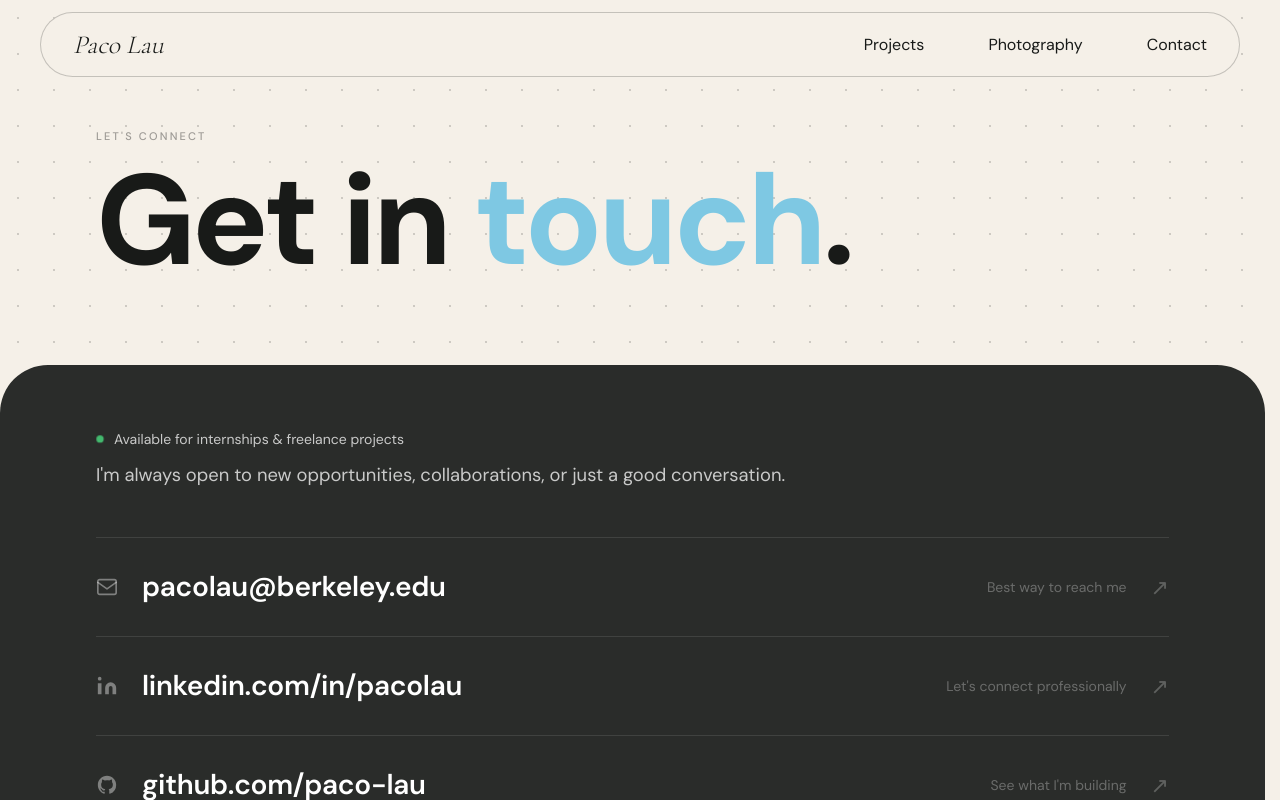
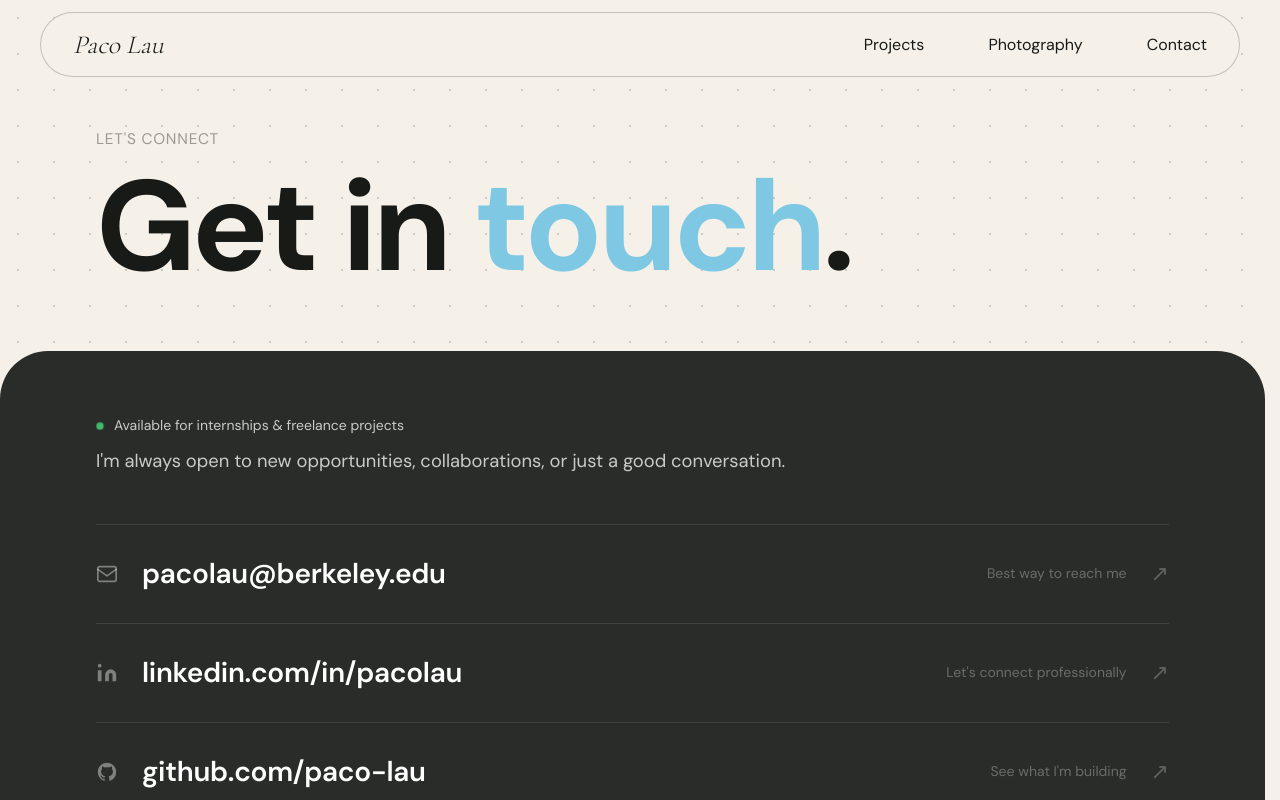
Before and after one commit to paco-lau/portfolio, a Next.js app: page /contact in a window 1280 px wide. Shown: the top 800 px of the page. Built offline with nearby package versions, Linux system fonts and the light colour scheme.

Commit message:
added animations to contact page

```diff
--- a/app/components/Footer.tsx
+++ b/app/components/Footer.tsx
@@ -18,6 +18,7 @@ export default function Footer() {
         <div className="flex gap-6 text-sm text-white/60">
           <a href="mailto:pacolau@berkeley.edu" className="hover:text-white transition-colors">Email</a>
           <a href="https://www.linkedin.com/in/pacolau/" target="_blank" rel="noopener noreferrer" className="hover:text-white transition-colors">LinkedIn</a>
+          <a href="https://github.com/paco-lau" target="_blank" rel="noopener noreferrer" className="hover:text-white transition-colors">GitHub</a>
         </div>
       </div>
     </footer>
--- a/app/components/ProjectsCard.tsx
+++ b/app/components/ProjectsCard.tsx
@@ -92,6 +92,7 @@ export default function ProjectsCard() {
             <Link
               href={`/work/${i + 1}`}
               className="group block rounded-2xl overflow-hidden"
+              style={{ boxShadow: "0 20px 60px rgba(0,0,0,0.6)" }}
               style={{ backgroundColor: "#363836" }}
             >
               {/* Image area */}
--- a/app/contact/page.tsx
+++ b/app/contact/page.tsx
@@ -39,8 +39,8 @@ const LINKS = [
   },
 ];
 
-function LinkRow({ value, href, description, icon, isLast }: {
-  value: string; href: string; description: string; icon: React.ReactNode; isLast: boolean;
+function LinkRow({ value, href, description, icon, isLast, delay = 0 }: {
+  value: string; href: string; description: string; icon: React.ReactNode; isLast: boolean; delay?: number;
 }) {
   const [hovered, setHovered] = useState(false);
 
@@ -51,16 +51,22 @@ function LinkRow({ value, href, description, icon, isLast }: {
       rel={href.startsWith("http") ? "noopener noreferrer" : undefined}
       onHoverStart={() => setHovered(true)}
       onHoverEnd={() => setHovered(false)}
-      whileHover={{ x: 8 }}
-      transition={{ duration: 0.25, ease: [0.22, 1, 0.36, 1] }}
+      initial={{ opacity: 0, y: 20 }}
+      animate={{ opacity: 1, y: 0 }}
+      transition={{ duration: 0.55, delay, ease: [0.22, 1, 0.36, 1] }}
       style={{
-        display: "flex", alignItems: "center", justifyContent: "space-between",
-        padding: "28px 0",
+        display: "block",
         borderTop: "1px solid rgba(255,255,255,0.1)",
         borderBottom: isLast ? "1px solid rgba(255,255,255,0.1)" : undefined,
         cursor: "pointer", textDecoration: "none",
       }}
     >
+      <div style={{
+        display: "flex", alignItems: "center", justifyContent: "space-between",
+        padding: "28px 0",
+        transform: hovered ? "translateX(8px)" : "translateX(0px)",
+        transition: "transform 0.2s cubic-bezier(0.22, 1, 0.36, 1)",
+      }}>
       <div style={{ display: "flex", alignItems: "center", gap: 24 }}>
         <span style={{ color: hovered ? "#7EC8E3" : "rgba(255,255,255,0.4)", transition: "color 0.2s", flexShrink: 0 }}>
           {icon}
@@ -79,29 +85,37 @@ function LinkRow({ value, href, description, icon, isLast }: {
           ↗
         </motion.span>
       </div>
+      </div>
     </motion.a>
   );
 }
 
+const anim = (delay = 0) => ({
+  initial: { opacity: 0, y: 20 },
+  animate: { opacity: 1, y: 0 },
+  transition: { duration: 0.55, delay, ease: [0.22, 1, 0.36, 1] },
+});
+
 export default function ContactPage() {
+
   return (
     <main style={{ backgroundColor: "#F5F0E8", minHeight: "100vh" }}>
 
       {/* CREAM HEADER */}
-      <div style={{ position: "relative", padding: "128px 96px 80px" }}>
+      <div style={{ position: "relative", padding: "128px 96px 60px" }}>
         <div style={{
           position: "absolute", inset: 0, pointerEvents: "none",
           backgroundImage: "radial-gradient(circle, rgba(24,26,24,0.18) 1.5px, transparent 1.5px)",
           backgroundSize: "36px 36px",
         }} />
 
-        <p style={{ color: "rgba(24,26,24,0.4)", fontSize: 11, fontWeight: 500, letterSpacing: "0.2em", textTransform: "uppercase", marginBottom: 12, position: "relative" }}>
+        <motion.p {...anim(0)} style={{ color: "rgba(24,26,24,0.4)", fontSize: "clamp(14px, 1.2vw, 18px)", letterSpacing: "0.05em", textTransform: "uppercase", marginBottom: 12, position: "relative" }}>
           Let&apos;s connect
-        </p>
+        </motion.p>
 
-        <h1 style={{ color: "#181a18", fontWeight: 700, lineHeight: 1, letterSpacing: "-0.03em", fontSize: "clamp(3.5rem, 10vw, 9rem)", position: "relative", margin: 0 }}>
+        <motion.h1 {...anim(0.1)} style={{ color: "#181a18", fontWeight: 700, lineHeight: 1, letterSpacing: "-0.03em", fontSize: "clamp(3.5rem, 10vw, 9rem)", position: "relative", margin: 0 }}>
           Get in <span style={{ color: "#7EC8E3" }}>touch</span>.
-        </h1>
+        </motion.h1>
       </div>
 
       {/* DARK CARD */}
@@ -109,13 +123,13 @@ export default function ContactPage() {
         <div style={{ padding: "64px 96px 0" }}>
 
           <div style={{ marginBottom: 48 }}>
-            <div style={{ display: "flex", alignItems: "center", gap: 10, marginBottom: 12 }}>
+            <motion.div {...anim(0.2)} style={{ display: "flex", alignItems: "center", gap: 10, marginBottom: 12 }}>
               <span style={{ width: 8, height: 8, borderRadius: "50%", backgroundColor: "#4ade80", display: "inline-block", animation: "pulse-dot 2s ease-in-out infinite", flexShrink: 0 }} />
               <span style={{ color: "rgba(255,255,255,0.75)", fontSize: 14 }}>Available for internships &amp; freelance projects</span>
-            </div>
-            <p style={{ color: "rgba(255,255,255,0.75)", fontSize: "clamp(1rem, 1.5vw, 1.15rem)", whiteSpace: "nowrap", margin: 0 }}>
+            </motion.div>
+            <motion.p {...anim(0.28)} style={{ color: "rgba(255,255,255,0.75)", fontSize: "clamp(1rem, 1.5vw, 1.15rem)", whiteSpace: "nowrap", margin: 0 }}>
               I&apos;m always open to new opportunities, collaborations, or just a good conversation.
-            </p>
+            </motion.p>
           </div>
 
           <div>
@@ -127,6 +141,7 @@ export default function ContactPage() {
                 description={description}
                 icon={icon}
                 isLast={i === LINKS.length - 1}
+                delay={0.35 + i * 0.08}
               />
             ))}
           </div>
--- a/app/projects/page.tsx
+++ b/app/projects/page.tsx
@@ -84,7 +84,9 @@ function ProjectCard({ num, title, sub, gradient, banner, categories, pinned, cu
       <Link
         href={`/work/${num}`}
         className="group block rounded-2xl overflow-hidden"
-        style={{ backgroundColor: "#e8e3db" }}
+        style={{ backgroundColor: "#e8e3db", boxShadow: "0 2px 8px rgba(0,0,0,0.08)", transition: "box-shadow 0.3s ease" }}
+        onMouseEnter={e => (e.currentTarget.style.boxShadow = "0 16px 40px rgba(0,0,0,0.2)")}
+        onMouseLeave={e => (e.currentTarget.style.boxShadow = "0 2px 8px rgba(0,0,0,0.08)")}
       >
         <div className="h-72 relative" style={{ background: gradient }}>
           {banner && <Image src={banner} alt={title} fill className="object-cover" />}
@@ -144,8 +146,8 @@ export default function ProjectsPage() {
           style={{
             backgroundImage: "radial-gradient(circle, rgba(24,26,24,0.18) 1.5px, transparent 1.5px)",
             backgroundSize: "36px 36px",
-            maskImage: "linear-gradient(to bottom, black 0%, transparent 100%)",
-            WebkitMaskImage: "linear-gradient(to bottom, black 0%, transparent 100%)",
+            maskImage: "linear-gradient(to bottom, black 0%, black 70%, transparent 100%)",
+            WebkitMaskImage: "linear-gradient(to bottom, black 0%, black 70%, transparent 100%)",
           }}
         />
         <motion.h1
@@ -164,7 +166,7 @@ export default function ProjectsPage() {
           animate={{ opacity: 1, y: 0 }}
           transition={{ duration: 0.6, delay: 0.2, ease }}
         >
-          Ranging from Design to Coding
+          From Designing to Coding
         </motion.p>
 
         {/* Category filters */}
```
